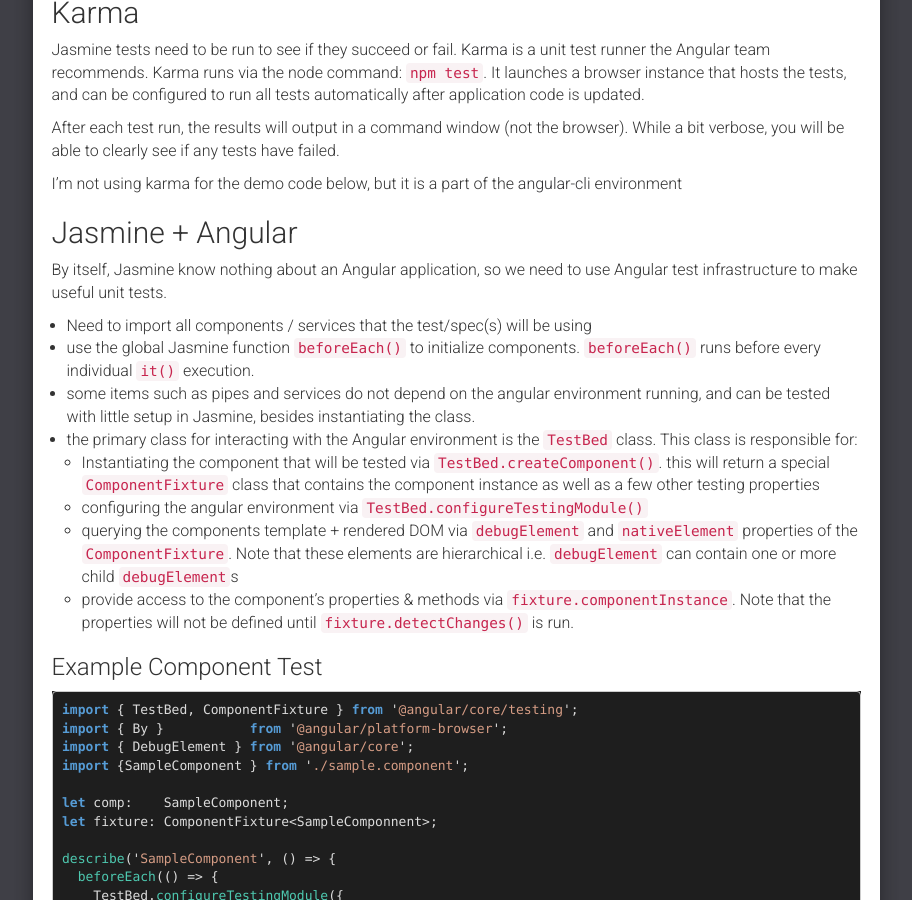
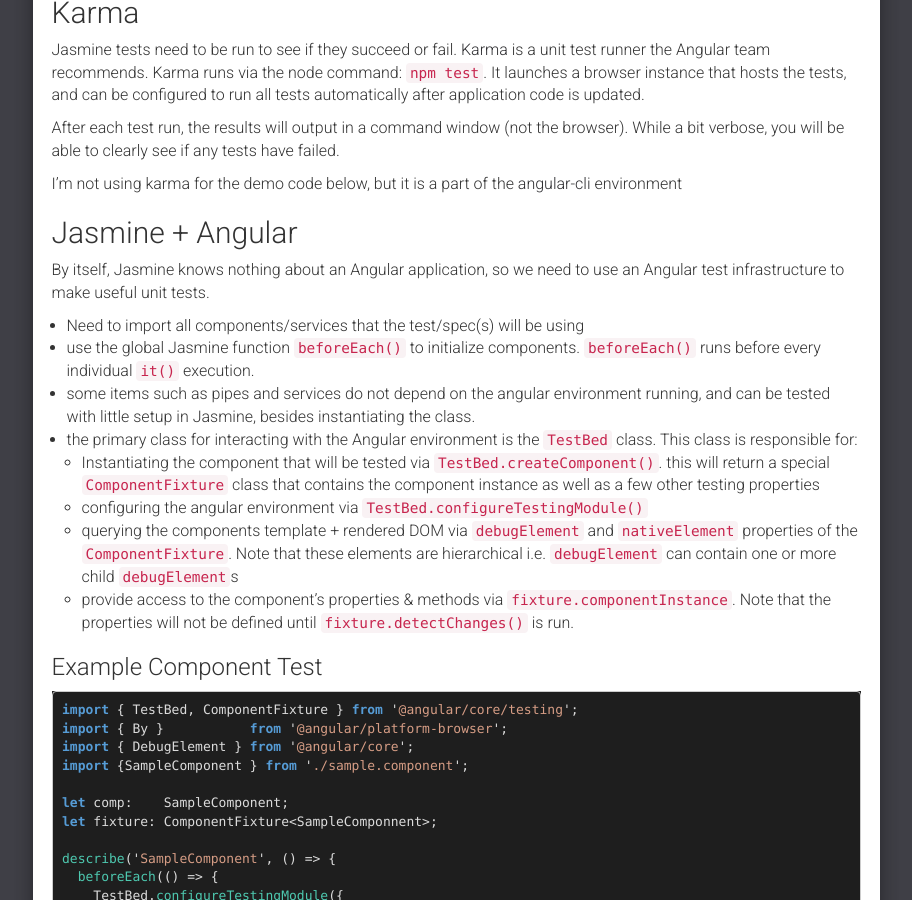
Before and after one commit to brianvp/brianvp.github.com, a Jekyll site: the page built from _posts/2016-10-11-Angular2-Testing-Introduction.md, in a window 1280 px wide and 900 px high, scrolled down 1297 px. Shown: the whole window, without its empty margins (330-1242 px from the left). Built offline with Jekyll 4.4.1, drawn with Linux system fonts in a browser that asks for light colours; nearby versions of some CDN libraries; comment, search, counter and statistics services are not loaded.

Commit message:
fix typos

```diff
--- a/_posts/2016-10-11-Angular2-Testing-Introduction.md
+++ b/_posts/2016-10-11-Angular2-Testing-Introduction.md
@@ -66,9 +66,9 @@
 
 ## Jasmine + Angular
 
-By itself, Jasmine know nothing about an Angular application, so we need to use Angular test infrastructure to make useful unit tests.
+By itself, Jasmine knows nothing about an Angular application, so we need to use an Angular test infrastructure to make useful unit tests.
 
-- Need to import all components / services that the test/spec(s) will be using
+- Need to import all components/services that the test/spec(s) will be using
 - use the global Jasmine function `beforeEach()` to initialize components.  `beforeEach()` runs before every individual `it()` execution.
 - some items such as pipes and services do not depend on the angular environment running, and can be tested with little setup in Jasmine, besides instantiating the class.
 - the primary class for interacting with the Angular environment is the `TestBed` class. This class is responsible for:
```
